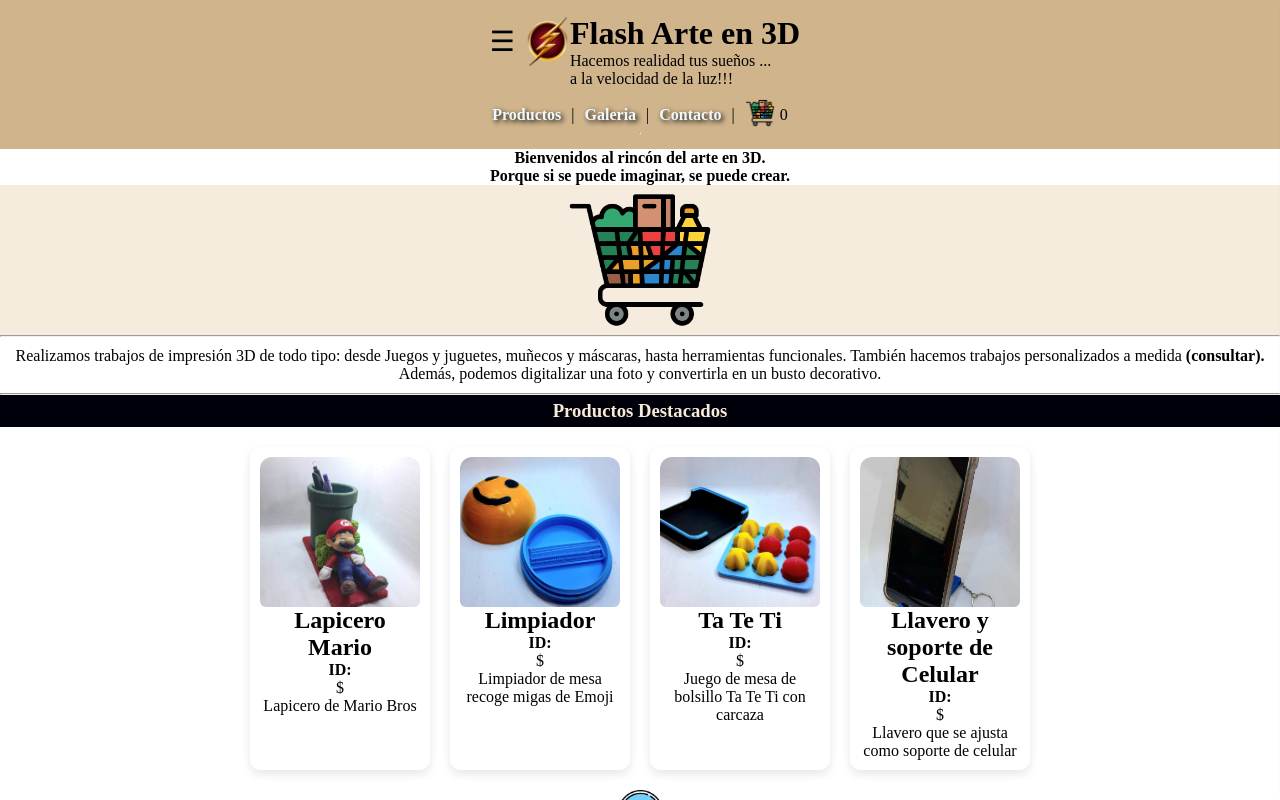
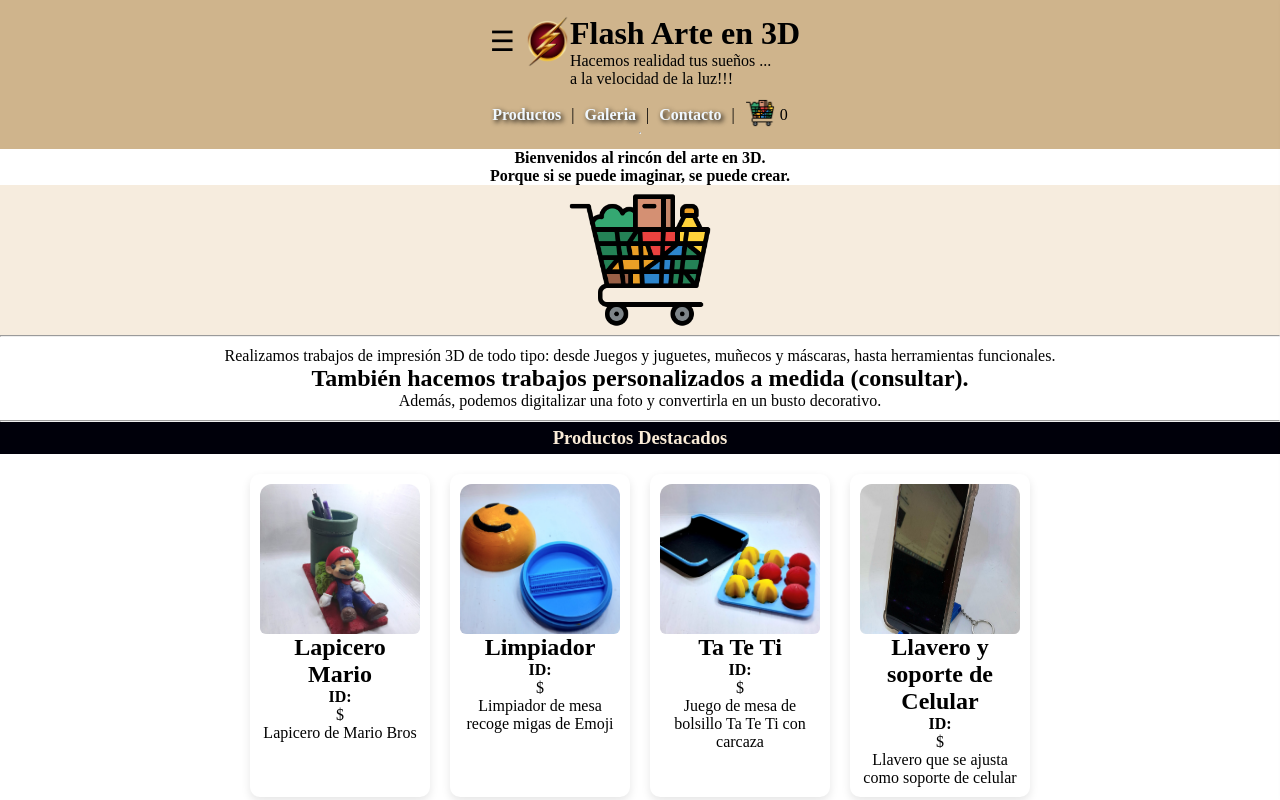
Before and after one commit to FedericoESantos/flasharteen3d, a React (Vite) app: page / in a window 1280 px wide. Shown: the top 800 px of the page. Built offline with nearby package versions, Linux system fonts and the light colour scheme.

Commit message:
por terminar proyecto de app en react e commerce empresa impresiones 3D

```diff
--- a/src/components/InfoMain/InfoMain.jsx
+++ b/src/components/InfoMain/InfoMain.jsx
@@ -4,7 +4,8 @@ const InfoMain = () => {
   return (
     <div className='infomain'>
       <span>
-        Realizamos trabajos de impresión 3D de todo tipo: desde Juegos y juguetes, muñecos y máscaras, hasta herramientas funcionales. También hacemos trabajos personalizados a medida <strong>(consultar). </strong>
+        Realizamos trabajos de impresión 3D de todo tipo: desde Juegos y juguetes, muñecos y máscaras, hasta herramientas funcionales. <br />
+        <h2>También hacemos trabajos personalizados a medida <strong>(consultar). </strong> </h2>
         Además, podemos digitalizar una foto y convertirla en un busto decorativo.
       </span>
     </div>
```
Also changed, not shown: public/productos/32.jpg.
